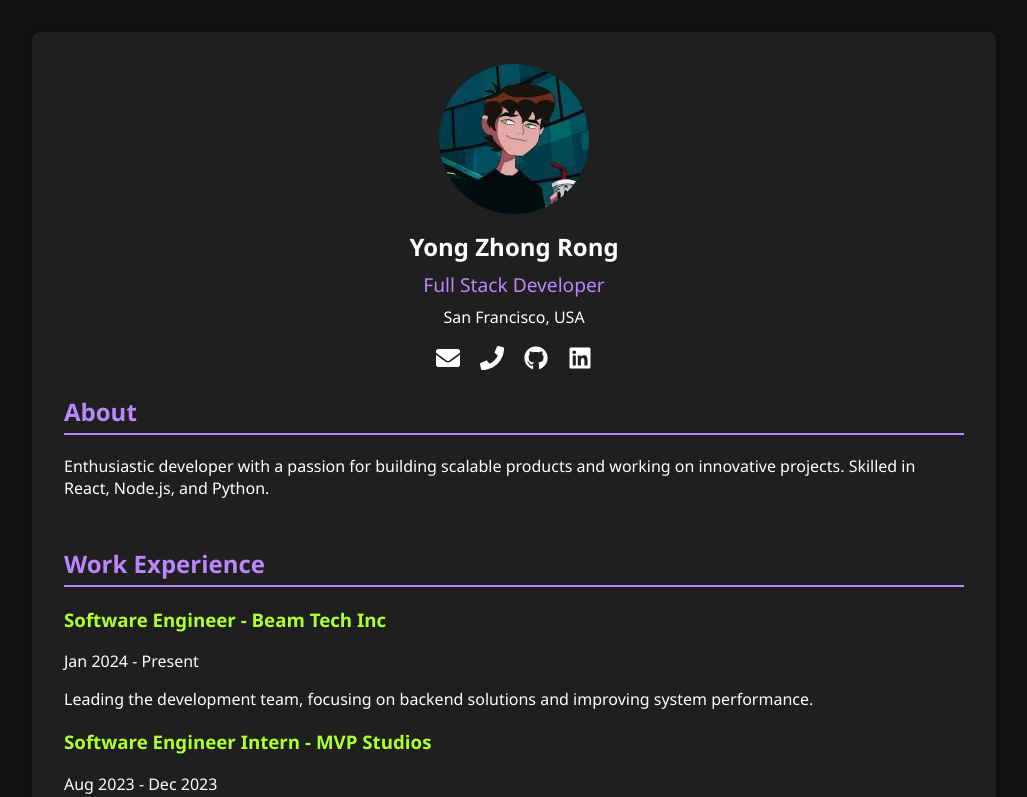
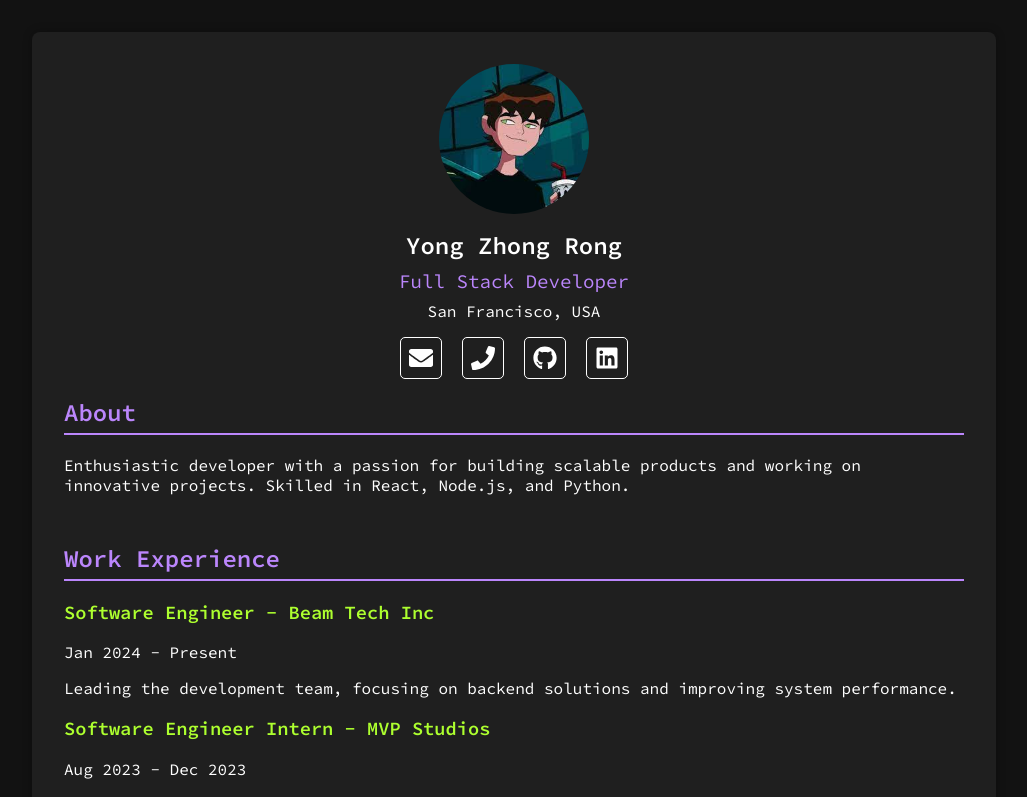
Before and after one commit to Y-ZR/ZRDevLog, a React (Create React App) app: page / in a window 1280 px wide. Shown: the top 797 px of the page, without its empty margins (126-1153 px from the left). Built offline with nearby package versions, Linux system fonts and the light colour scheme.

Commit message:
font adjustments + icon animations enhancements

```diff
--- a/public/index.html
+++ b/public/index.html
@@ -24,6 +24,7 @@
       work correctly both with client-side routing and a non-root public URL.
       Learn how to configure a non-root public URL by running `npm run build`.
     -->
+    <link href="https://fonts.googleapis.com/css2?family=Source+Code+Pro:wght@400;600&display=swap" rel="stylesheet">
     <title>React App</title>
   </head>
   <body>
--- a/src/App.css
+++ b/src/App.css
@@ -1,8 +1,7 @@
 body {
   background-color: #121212;
   color: #ffffff;
-  font-family: 'Segoe UI', Tahoma, Geneva, Verdana, sans-serif;
-  margin: 0;
+  font-family: 'Source Code Pro', monospace;  margin: 0;
   padding: 0;
   box-sizing: border-box;
 }
@@ -38,7 +37,7 @@ body {
   width: 150px;
   height: 150px;
   border-radius: 50%;
-  background-color: #3e3e3e; /* Placeholder color for the image */
+  background-color: #3e3e3e;
   display: block;
   margin: 0 auto 1rem auto;
 }
@@ -60,12 +59,23 @@ body {
   color: #ffffff;
   margin: 0 10px;
   font-size: 24px;
-  transition: color 0.3s ease;
+  transition: color 0.3s ease, border-color 0.3s ease;;
+  border: 1px solid #ffffff;
+  border-radius: 5px;
+  width: 40px;
+  height: 40px;
+  display: flex;
+  justify-content: center;
+  align-items: center;
+  transition: color 0.3s ease, border-color 0.3s ease, transform 0.3s ease;
+  will-change: transform;
 }
 
 .social-links a:hover, .social-links a:focus {
   color: #bb86fc;
   text-decoration: none;
+  border-color: #bb86fc;
+  transform: scale(1.1);
 }
 
 .about-section {
@@ -94,5 +104,5 @@ h2 {
 }
 
 h3 {
-  color: #adff2f; /* A light green color for project and job titles */
+  color: #adff2f;
 }
```
